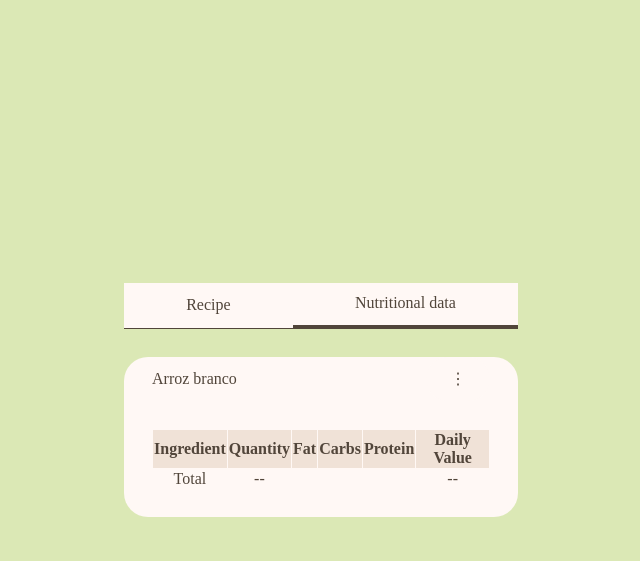
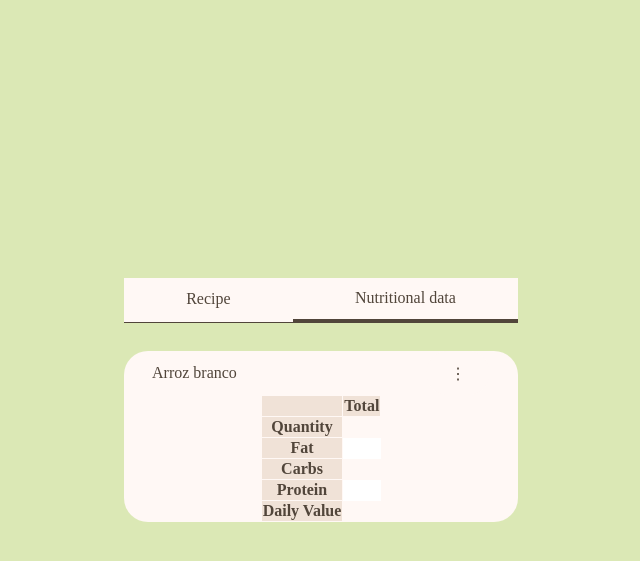
Before and after one commit to rafaelsampa/FlavourIt, a Django app: page /recipe_card/1/nutritional_data/ in a window 1280 px wide. Shown: the top 561 px of the page, without its empty margins (319-959 px from the left). Run offline with Django 5.2, Linux system fonts and the light colour scheme; data comes from the database, SQL or seed files in the repository; both versions use the stored data as it was after the commit.

Commit message:
nutritional data table

```diff
--- a/FlavourIt_app/static/style.css
+++ b/FlavourIt_app/static/style.css
@@ -139,7 +139,6 @@
 
             table {
                 border-collapse: collapse;
-                margin: 3.5vh;
             }
 
             td{
@@ -148,7 +147,7 @@
 
             tr:nth-child(even){background-color:var(--on-variant);}
 
-            th{
+            table .title{
                 font-weight: bold;
                 border: solid thin var(--surface);
                 background-color: var(--surface-container);
@@ -549,6 +548,13 @@
 
             .show {display: block;}
 
+            .nutritional-info{
+                width: 48vh;
+                display: flex;
+                justify-content: center;
+                align-items: center;
+            }
+
             /*FIM DE CLASSES*/
 
             /*ANIMAÇÔES*/
--- a/FlavourIt_app/templates/flavourit/nutritional_data.html
+++ b/FlavourIt_app/templates/flavourit/nutritional_data.html
@@ -30,33 +30,48 @@
             <table>
                 <thead>
                     <tr>
-                        <th class="title">Ingredient</th>
-                        <th class="title">Quantity</th>
-                        <th class="title">Fat</th>
-                        <th class="title">Carbs</th>
-                        <th class="title">Protein</th>
-                        <th class="title">Daily Value</th>
+                        <th class="title"></th>
+                        {% for ingredient in ingredientes %}
+                            <th class="title">{{ ingredient.nutrition_info.nome }}</th>
+                        {% endfor %}
+                        <th class="title">Total</th>
                     </tr>
                 </thead>
                 <tbody>
-                    {% for ingredient in ingredientes %}
                     <tr>
-                        <td>{{ ingredient.nutrition_info.nome }}</td>
-                        <td>{{ ingredient.quantidade }} {{ ingredient.unidade }}</td>
-                        <td>{{ ingredient.nutrition_info.gordura }}</td>
-                        <td>{{ ingredient.nutrition_info.carboidrato }}</td>
-                        <td>{{ ingredient.nutrition_info.proteina }}</td>
+                        <td class="title">Quantity</td>
+                        {% for ingredient in ingredientes %}
+                            <td>{{ ingredient.quantidade }} {{ ingredient.unidade }}</td>
+                        {% endfor %}
                         <td></td>
-
                     </tr>
-                    {% endfor %}
                     <tr>
-                        <td>Total</td>
-                        <td>--</td>
+                        <td class="title">Fat</td>
+                        {% for ingredient in ingredientes %}
+                            <td>{{ ingredient.nutrition_info.gordura }}</td>
+                        {% endfor %}
                         <td></td>
+                    </tr>
+                    <tr>
+                        <td class="title">Carbs</td>
+                        {% for ingredient in ingredientes %}
+                            <td>{{ ingredient.nutrition_info.carboidrato }}</td>
+                        {% endfor %}
                         <td></td>
+                    </tr>
+                    <tr>
+                        <td class="title">Protein</td>
+                        {% for ingredient in ingredientes %}
+                            <td>{{ ingredient.nutrition_info.proteina }}</td>
+                        {% endfor %}
                         <td></td>
-                        <td>--</td>
+                    </tr>
+                    <tr>
+                        <td class="title">Daily Value</td>
+                        {% for ingredient in ingredientes %}
+                            <td></td>
+                        {% endfor %}
+                        <td></td>
                     </tr>
                 </tbody>
             </table>
```
Also changed, not shown: FlavourIt_app/flavourit/deleteme.txt (deleted), Flavourit.db.
